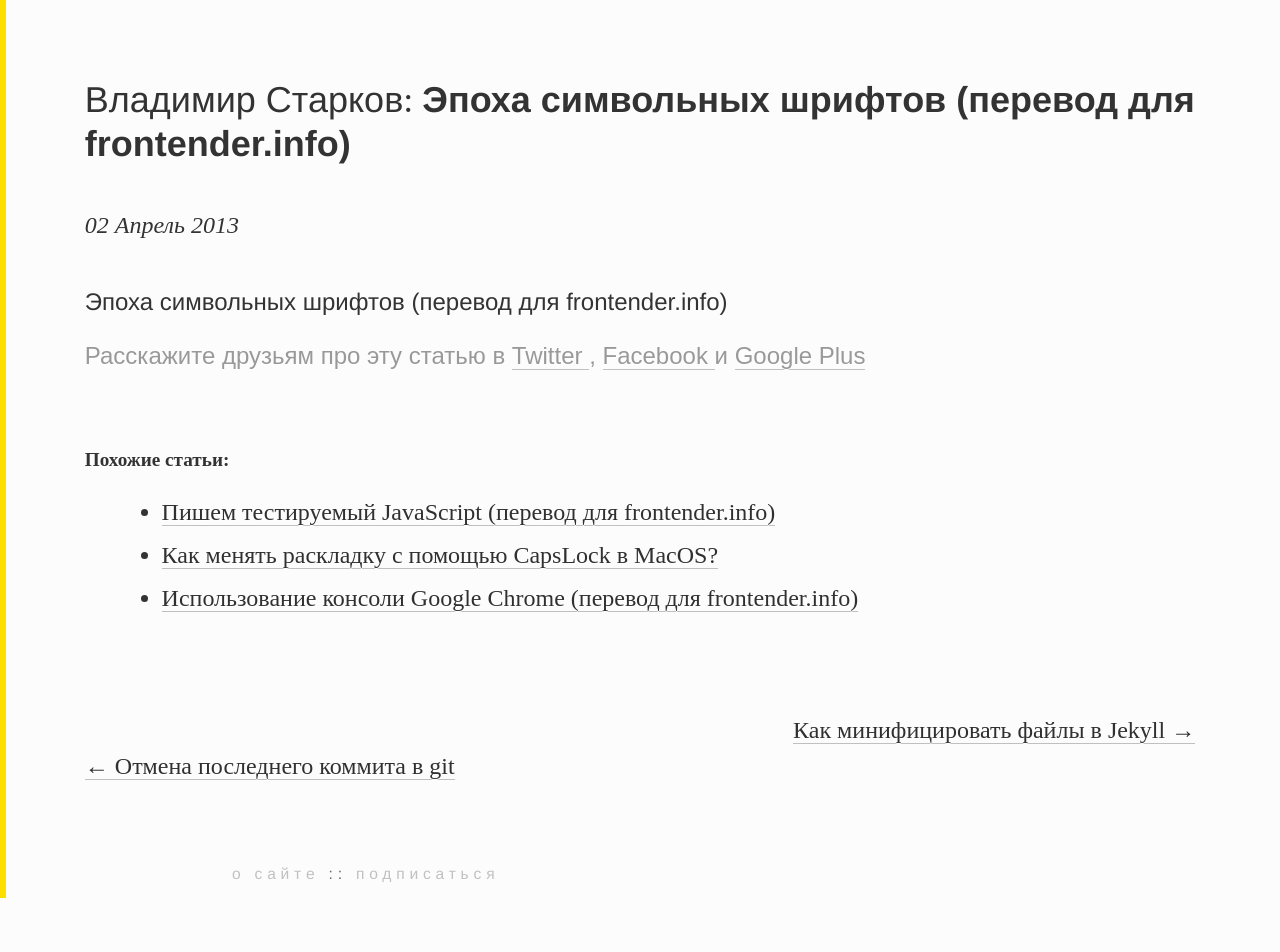
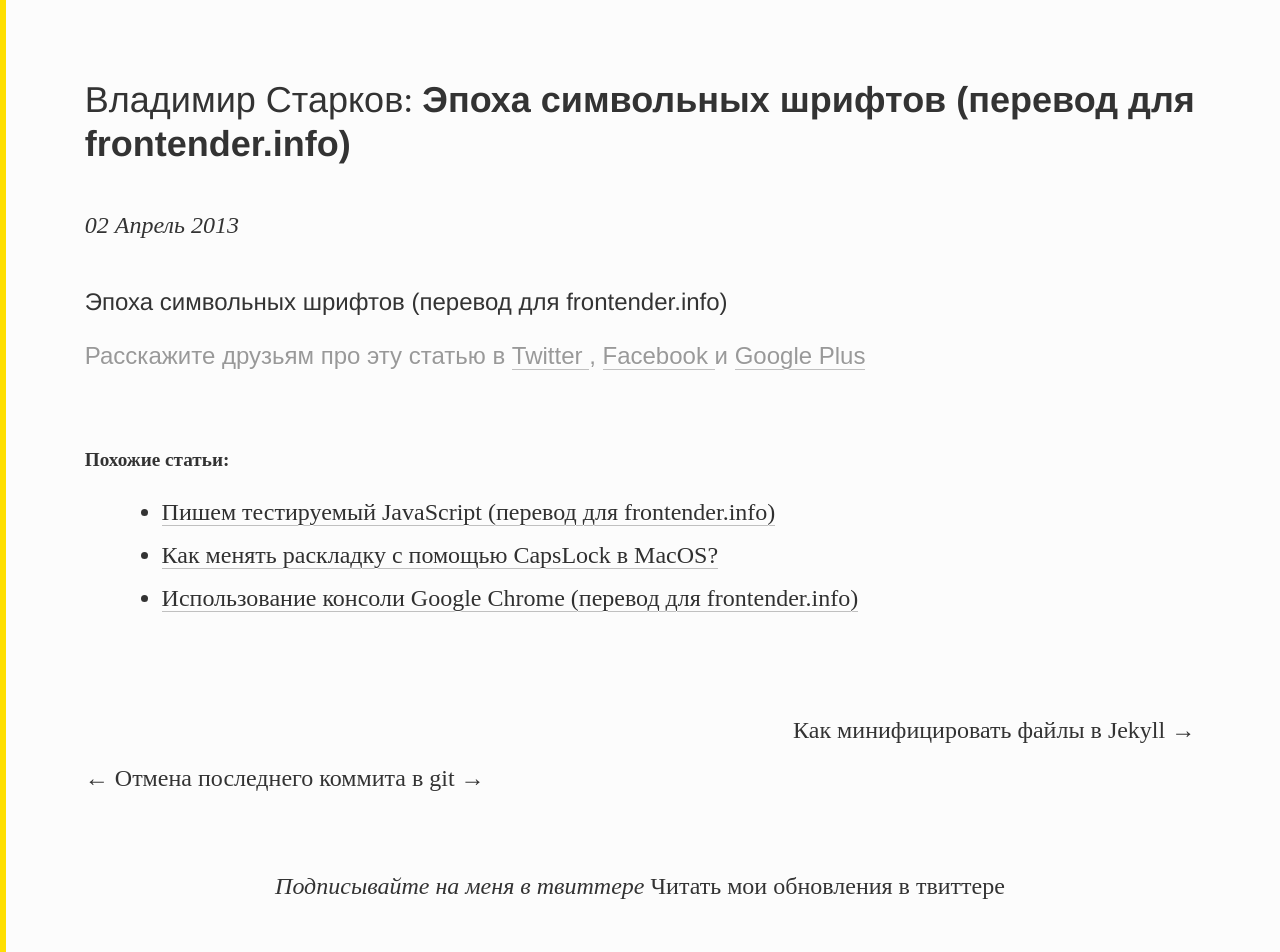
Before and after one commit to iamstarkov/vstarkov.ru, a Jekyll site: the page built from _posts/2013-04-02-the-era-of-symbol-fonts.md, in a window 1280 px wide. Built offline with Jekyll 4.4.1, drawn with Linux system fonts in a browser that asks for light colours; comment, search, counter and statistics services are not loaded; before the commit the page ends 900 px from its top, so only the background shows below that.

Commit message:
divided to temlates

```diff
--- /dev/null
+++ b/_includes/around-nav.html
@@ -0,0 +1,29 @@
+<nav class="around-nav">
+	{% if page.next %}
+    	<div class="around-nav__next">
+			{% if page.next.externalLink == null %}
+				<a href="{{ page.next.url }}">
+					{{page.next.title}} →
+				</a>
+			{% else %}
+				<a href="{{ page.next.externalLink }}">
+					{{page.next.title}} →
+				</a>
+			{% endif %}
+		</div>
+	{% endif %}
+
+	{% if page.previous %}
+    	<div class="around-nav__prev">
+			{% if page.previous.externalLink == null %}
+				<a href="{{ page.previous.url }}">
+					← {{page.previous.title}} →
+				</a>
+			{% else %}
+				<a href="{{ page.previous.externalLink }}">
+					← {{page.previous.title}} →
+				</a>
+			{% endif %}
+		</div>
+	{% endif %}
+</nav>
--- /dev/null
+++ b/_includes/article-social.html
@@ -0,0 +1,13 @@
+<nav class="article-social">
+	{{site.i18n_cta_share}}
+	<a class="styled-link" href="http://twitter.com/intent/tweet?url={{site.site_url}}{{page.url}}&amp;text={{page.title}}&amp;via={{site.site_twitter}}">
+		{{site.i18n_cta_share_tw}}
+	</a>,
+	<a class="styled-link" href="http://www.facebook.com/sharer.php?u={{site.site_url}}{{page.url}}&amp;t={{page.title}}">
+		{{site.i18n_cta_share_fb}}
+	</a>
+	{{site.i18n_cta_share_and}}
+	<a class="styled-link" href="https://plus.google.com/share?url={{site.site_url}}{{page.url}}">
+		{{site.i18n_cta_share_gp}}
+	</a>
+</nav>
--- /dev/null
+++ b/_includes/follow.html
@@ -0,0 +1,5 @@
+<div class="follow">
+	<i>Подписывайте на меня в твиттере</i>
+	<a href="https://twitter.com/matmuchrapna" class="twitter-follow-button" data-show-count="true" data-lang="ru" data-size="large" data-dnt="true">Читать мои обновления в твиттере</a>
+	<script>!function(d,s,id){var js,fjs=d.getElementsByTagName(s)[0],p=/^http:/.test(d.location)?'http':'https';if(!d.getElementById(id)){js=d.createElement(s);js.id=id;js.src=p+'://platform.twitter.com/widgets.js';fjs.parentNode.insertBefore(js,fjs);}}(document, 'script', 'twitter-wjs');</script>
+</div>
--- /dev/null
+++ b/_includes/related.html
@@ -0,0 +1,15 @@
+<nav class="related-nav">
+	<div class="related-nav__title">
+    	{{site.i18n_related}}:
+	</div>
+
+	<ul class="related-nav__list">
+	{% for post in site.related_posts limit:3%}
+    	<li>
+    		<a href="{{post.url}}" class="styled-link">
+				{{post.title}}
+    		</a>
+    	</li>
+	{% endfor %}
+	</ul>
+</nav>
--- a/_layouts/default.html
+++ b/_layouts/default.html
@@ -7,7 +7,7 @@
 
 	{{ content }}
 
-	{% include footer.html %}
+	<!-- {% include footer.html %} -->
 
 	<script type="text/javascript">
 	  var _gauges = _gauges || [];
--- a/_layouts/post.html
+++ b/_layouts/post.html
@@ -24,51 +24,15 @@
 			</div>
 		</div>
 
-		<nav class="article-social">
-		   	{{site.i18n_cta_share}}
-		    <a class="styled-link" href="http://twitter.com/intent/tweet?url={{site.site_url}}{{page.url}}&amp;text={{page.title}}&amp;via={{site.site_twitter}}">
-		    	{{site.i18n_cta_share_tw}}
-		    </a>,
-		    <a class="styled-link" href="http://www.facebook.com/sharer.php?u={{site.site_url}}{{page.url}}&amp;t={{page.title}}">
-		    	{{site.i18n_cta_share_fb}}
-		    </a>
-		    {{site.i18n_cta_share_and}}
-		    <a class="styled-link" href="https://plus.google.com/share?url={{site.site_url}}{{page.url}}">
-		    	{{site.i18n_cta_share_gp}}
-		    </a>
-	    </nav>
 
-	    <nav class="related-nav">
-	    	<div class="related-nav__title">
-		    	{{site.i18n_related}}:
-	    	</div>
 
-	    	<ul class="related-nav__list">
-	    	{% for post in site.related_posts limit:3%}
-		    	<li>
-		    		<a href="{{post.url}}" class="styled-link">
-						{{post.title}}
-		    		</a>
-		    	</li>
-	    	{% endfor %}
-	    	</ul>
-	    </nav>
 
-	    <nav class="around-nav">
-			{% if page.next %}
-		    	<div class="around-nav__next">
-					<a class="styled-link" rel="next" href="{{ page.next.url }}">
-						{{page.next.title}} →
-					</a>
-				</div>
-			{% endif %}
-			{% if page.previous %}
-		    	<div class="around-nav__prev">
-					<a class="styled-link" rel="prev" href="{{ page.previous.url }}">
-						← {{page.previous.title}}
-					</a>
-				</div>
-			{% endif %}
-	    </nav>
+
+		{% include article-social.html %}
+		{% include related.html %}
+		{% include around-nav.html %}
+		{% include follow.html %}
+
+
 	</div>
 </div>
--- a/css/style.css
+++ b/css/style.css
@@ -374,6 +374,7 @@
 
 .around-nav__next {
     text-align: right;
+    margin-bottom: .5em;
 }
 
 .around-nav__prev {
@@ -394,3 +395,9 @@
 .related-nav__list {
     margin-top: 0;
 }
+
+
+.follow {
+    text-align: center;
+    margin: 2em ;
+}
```
Also changed, not shown: 1 other file.
